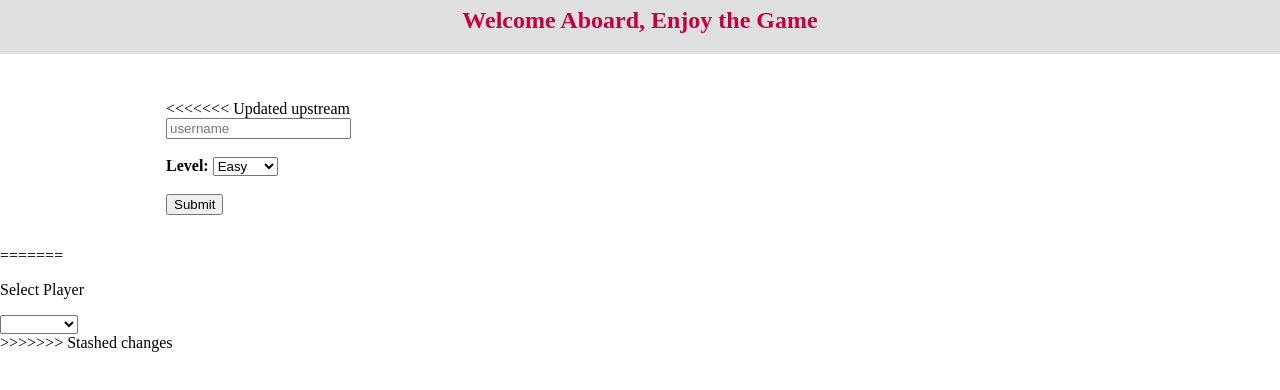
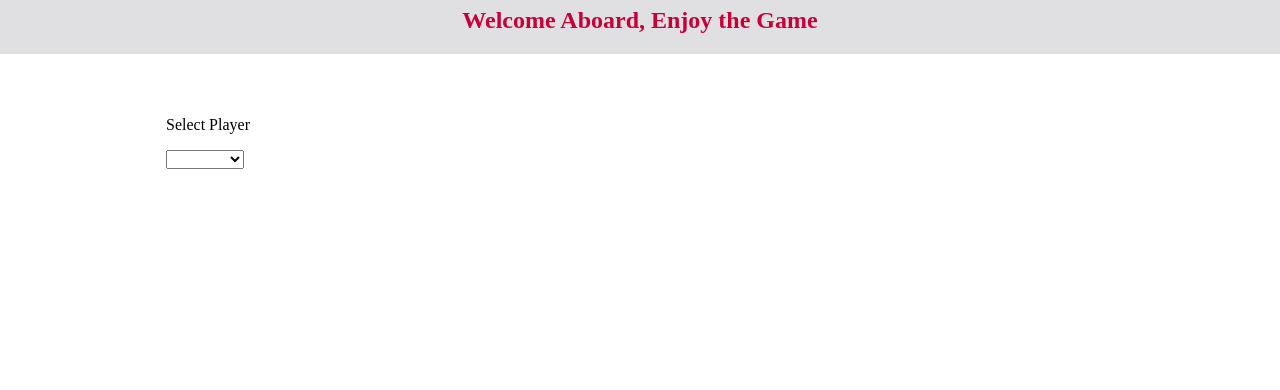
Before and after one commit to chandrakantaS/ticTacToy, a website built with webpack: page src/html/index.html in a window 1280 px wide. Built offline with nearby package versions, Linux system fonts and the light colour scheme.

Commit message:
Fix comflicts

```diff
--- a/src/html/index.html
+++ b/src/html/index.html
@@ -11,34 +11,6 @@
    </div>
 
    <div id="main_index" class="main">
-<<<<<<< Updated upstream
-      <form name="myForm" action="game.html" method="GET" onsubmit="return validateForm()">
-         <input type="text" name="uname" value="" placeholder="username"><br></br>
-         <b>
-         Level: </b>
-         <select name="level">
-           <option value="1">Easy</option>
-           <option value="2">Normal</option>
-           <option value="3">Hard</option>
-        </select> <br></br>
-         <input type="submit" value="Submit">
-      </form>
-   </div>
-   <!-- <h2 title="I am hovering over the text">This is the text I want to have a mousover</h2> -->
-   <script src="https://ajax.googleapis.com/ajax/libs/jquery/3.3.1/jquery.min.js"></script>
-   <script type="text/javascript" charset="utf-8" src="../js/ticTac.js">
-   // function validateForm() {
-   //    var x = document.forms["myForm"]["uname"].value;
-   //    console.log(x)
-   //        // if (x == "") {
-   //        //     alert("Name must be filled out");
-   //        //     return false;
-   //        // }
-   // }
-   </script>
-</body>
-</html>
-=======
       <p>Select Player</p>
       <select id="player_type" class="" name="play_choice">
 
@@ -84,4 +56,3 @@
       </script>
    </body>
    </html>
->>>>>>> Stashed changes
```
Also changed, not shown: src/html/game.html (+4 -7 lines).
